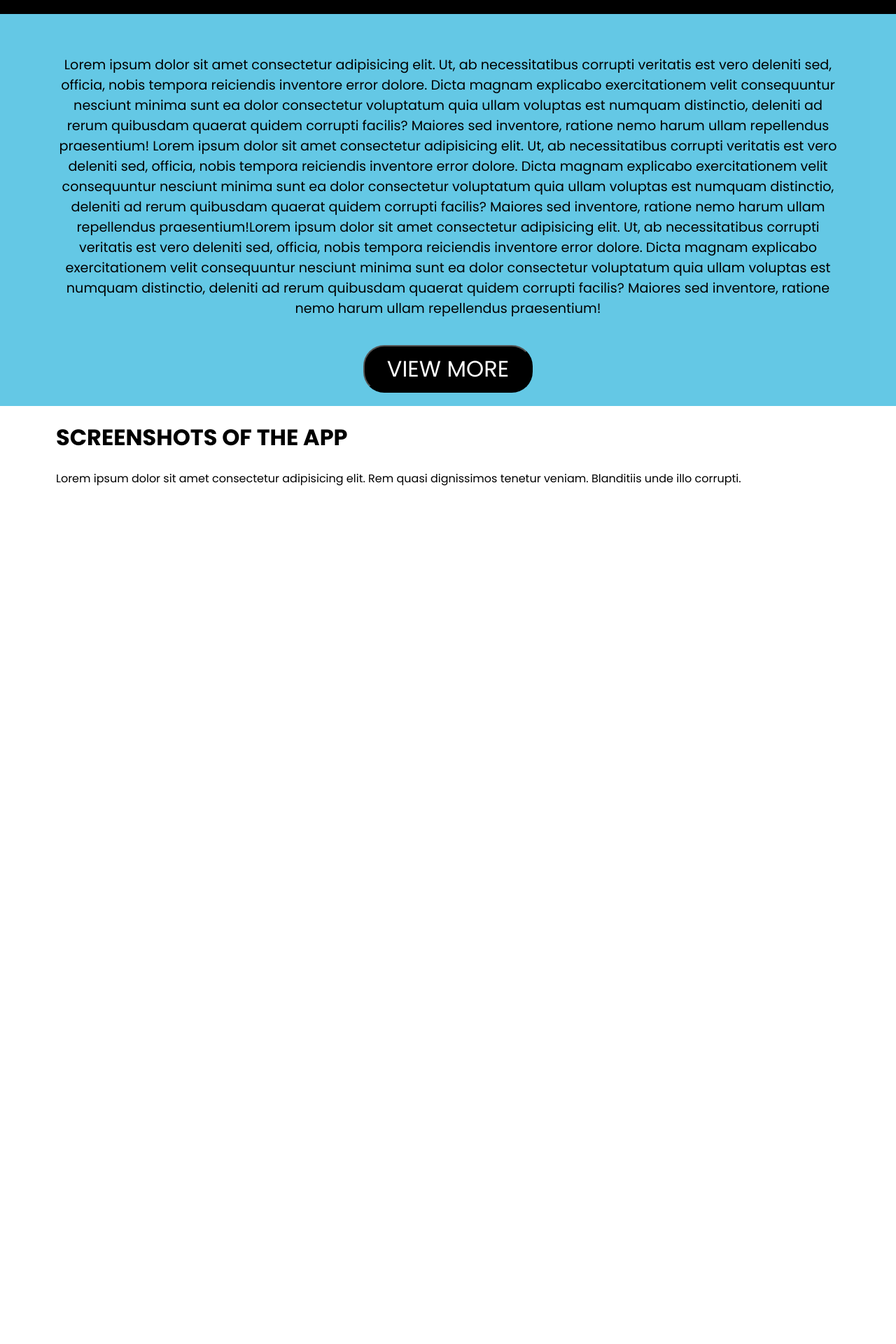
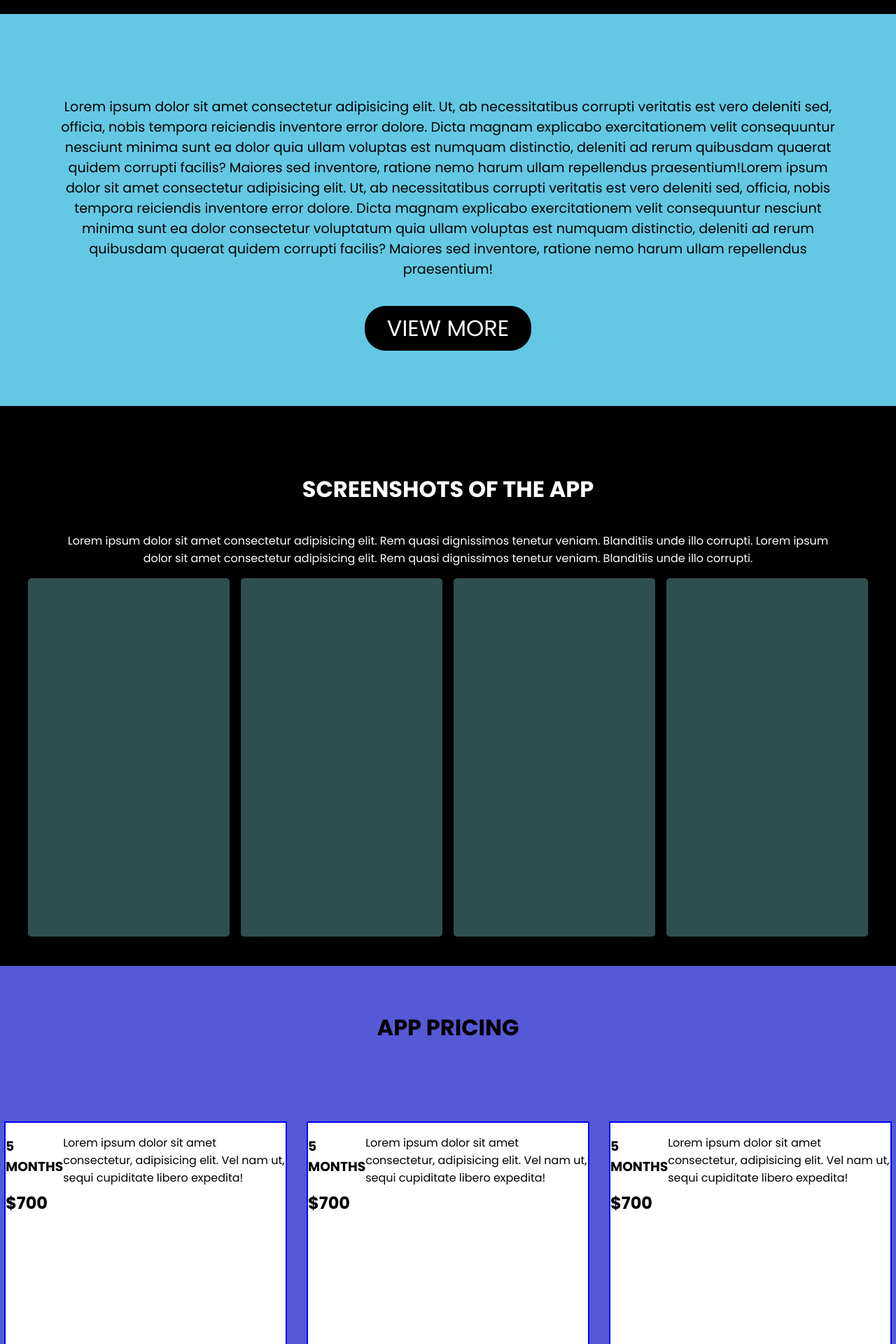
Before and after one commit to AirZED/landing-page-project-create, a React (Create React App) app: page / in a window 1280 px wide. Shown: the part 780-2700 px from the top of the page at 70% size. Before the commit the page ends 1492 px from the top, so only its background shows below. Built offline with nearby package versions, Linux system fonts and the light colour scheme.

Commit message:
Second Commit

```diff
--- a/src/App.css
+++ b/src/App.css
@@ -23,4 +23,5 @@ button {
     display: flex;
     align-items: center;
     justify-content: center;
+    border: none;
 }
--- a/src/App.js
+++ b/src/App.js
@@ -2,6 +2,7 @@ import "./App.css";
 import Section1 from "./components/Section1/Section1";
 import Section2 from "./components/Section2/Section2";
 import Section3 from "./components/Section3/Section3";
+import Section4 from "./components/Section4/Section4";
 
 function App() {
   return (
@@ -9,6 +10,7 @@ function App() {
       <Section1 />
       <Section2 />
       <Section3 />
+      <Section4 />
     </div>
   );
 }
--- a/src/components/Button.jsx
+++ b/src/components/Button.jsx
@@ -7,7 +7,7 @@ const Button = (props) => {
       }}
       className="button"
     >
-      {props.title}
+      {props.children}
     </button>
   );
 };
--- a/src/components/Section2/Section2.jsx
+++ b/src/components/Section2/Section2.jsx
@@ -1,5 +1,5 @@
 import Button from "../Button";
-import './Section2.css'
+import "./Section2.css";
 
 const Section2 = (props) => {
   return (
@@ -8,25 +8,21 @@ const Section2 = (props) => {
         Lorem ipsum dolor sit amet consectetur adipisicing elit. Ut, ab
         necessitatibus corrupti veritatis est vero deleniti sed, officia, nobis
         tempora reiciendis inventore error dolore. Dicta magnam explicabo
-        exercitationem velit consequuntur nesciunt minima sunt ea dolor
-        consectetur voluptatum quia ullam voluptas est numquam distinctio,
-        deleniti ad rerum quibusdam quaerat quidem corrupti facilis? Maiores sed
-        inventore, ratione nemo harum ullam repellendus praesentium! Lorem ipsum
-        dolor sit amet consectetur adipisicing elit. Ut, ab necessitatibus
-        corrupti veritatis est vero deleniti sed, officia, nobis tempora
-        reiciendis inventore error dolore. Dicta magnam explicabo exercitationem
-        velit consequuntur nesciunt minima sunt ea dolor consectetur voluptatum
-        quia ullam voluptas est numquam distinctio, deleniti ad rerum quibusdam
+        exercitationem velit consequuntur nesciunt minima sunt ea dolor quia
+        ullam voluptas est numquam distinctio, deleniti ad rerum quibusdam
         quaerat quidem corrupti facilis? Maiores sed inventore, ratione nemo
-        harum ullam repellendus praesentium!Lorem ipsum dolor sit amet consectetur adipisicing elit. Ut, ab
-        necessitatibus corrupti veritatis est vero deleniti sed, officia, nobis
-        tempora reiciendis inventore error dolore. Dicta magnam explicabo
-        exercitationem velit consequuntur nesciunt minima sunt ea dolor
-        consectetur voluptatum quia ullam voluptas est numquam distinctio,
-        deleniti ad rerum quibusdam quaerat quidem corrupti facilis? Maiores sed
-        inventore, ratione nemo harum ullam repellendus praesentium!
+        harum ullam repellendus praesentium!Lorem ipsum dolor sit amet
+        consectetur adipisicing elit. Ut, ab necessitatibus corrupti veritatis
+        est vero deleniti sed, officia, nobis tempora reiciendis inventore error
+        dolore. Dicta magnam explicabo exercitationem velit consequuntur
+        nesciunt minima sunt ea dolor consectetur voluptatum quia ullam voluptas
+        est numquam distinctio, deleniti ad rerum quibusdam quaerat quidem
+        corrupti facilis? Maiores sed inventore, ratione nemo harum ullam
+        repellendus praesentium!
       </p>
-      <Button title="VIEW MORE" color="white" bgcolor="black" />
+      <Button color="white" bgcolor="black">
+        VIEW MORE
+      </Button>
     </div>
   );
 };
--- /dev/null
+++ b/src/components/Section3/Section3.css
@@ -0,0 +1,32 @@
+.section-3 {
+    background-color: black;
+    display: flex;
+    min-height: 100vh;
+    flex-direction: column;
+    padding-top: 2em;
+    justify-content: center;
+    align-items: center;
+}
+
+
+.section-3 h1,
+.section-3 p {
+    color: white;
+    text-align: center;
+}
+
+
+.section-3 .cards {
+    display: flex;
+    gap: 1em;
+
+}
+
+
+.section3-card {
+    height: 32em;
+    width: 18em;
+    border-radius: 5px;
+    gap: 1em;
+    background-color: darkslategray;
+}
--- a/src/components/Section3/Section3.jsx
+++ b/src/components/Section3/Section3.jsx
@@ -1,11 +1,22 @@
+import "./Section3.css";
+import Section3Card from "./Section3Card";
+
 const Section3 = (props) => {
   return (
-    <div>
+    <div className="section-3">
       <h1>SCREENSHOTS OF THE APP</h1>
       <p>
         Lorem ipsum dolor sit amet consectetur adipisicing elit. Rem quasi
-        dignissimos tenetur veniam. Blanditiis unde illo corrupti.
+        dignissimos tenetur veniam. Blanditiis unde illo corrupti. Lorem ipsum
+        dolor sit amet consectetur adipisicing elit. Rem quasi dignissimos
+        tenetur veniam. Blanditiis unde illo corrupti.
       </p>
+      <div className="cards">
+        <Section3Card />
+        <Section3Card />
+        <Section3Card />
+        <Section3Card />
+      </div>
     </div>
   );
 };
--- a/src/components/Section3/Section3Card.jsx
+++ b/src/components/Section3/Section3Card.jsx
@@ -1,12 +1,7 @@
+import "./Section3.css";
 
-const Section3Card = (props) =>
-{
-
-    return (
-        <div>
-
-        </div>
-    );
-}
+const Section3Card = (props) => {
+  return <div className="section3-card"></div>;
+};
 
 export default Section3Card;
--- a/src/components/Section4.jsx
+++ /dev/null
@@ -1,5 +0,0 @@
-const Section4 = (props) => {
-  return <div></div>;
-};
-
-export default Section4;
--- /dev/null
+++ b/src/components/Section4/Section4.css
@@ -0,0 +1,19 @@
+.section-4 {
+    min-height: 100vh;
+    display: flex;
+    flex-direction: column;
+    align-items: center;
+    background-color: #5559d6;
+}
+
+.section-4 h4 {
+    font-size: 2em;
+    text-align: center;
+    margin: 2em 0 3em 0;
+
+}
+
+.section-4>div {
+    display: flex;
+
+}
--- /dev/null
+++ b/src/components/Section4/Section4.jsx
@@ -0,0 +1,17 @@
+import Section4Card from "./Section4Card";
+import './Section4.css'
+
+const Section4 = (props) => {
+  return (
+    <div className="section-4">
+      <h4> APP PRICING </h4>
+      <div className="section4-cards">
+        <Section4Card description="premium" plan="5 MONTHS" price="$700" />
+        <Section4Card description="premium" plan="5 MONTHS" price="$700" />
+        <Section4Card description="premium" plan="5 MONTHS" price="$700" />
+      </div>
+    </div>
+  );
+};
+
+export default Section4;
--- /dev/null
+++ b/src/components/Section4/Section4Card.css
@@ -0,0 +1,17 @@
+
+
+.card-cont{
+    height: 30em;
+    width: 25em;
+    outline: 2px solid blue;
+    margin: 1em;
+    position: relative;
+    display:flex;
+    justify-content: center;
+    background-color: #fff;
+}
+
+.card-cont button{
+    position: absolute;
+    bottom: -1em;
+}
--- /dev/null
+++ b/src/components/Section4/Section4Card.jsx
@@ -0,0 +1,20 @@
+import Button from "../Button";
+import "./Section4Card.css";
+
+const Section4Card = (props) => {
+  return (
+    <div className="card-cont">
+      <div className="description">
+        <h3 className="plan">{props.plan}</h3>
+        <h2>{props.price}</h2>
+      </div>
+      <p>
+        Lorem ipsum dolor sit amet consectetur, adipisicing elit. Vel nam ut,
+        sequi cupiditate libero expedita!
+      </p>
+      <Button bgcolor="#64c8e5" color='#fff'>SELECT PLAN</Button>
+    </div>
+  );
+};
+
+export default Section4Card;
```
